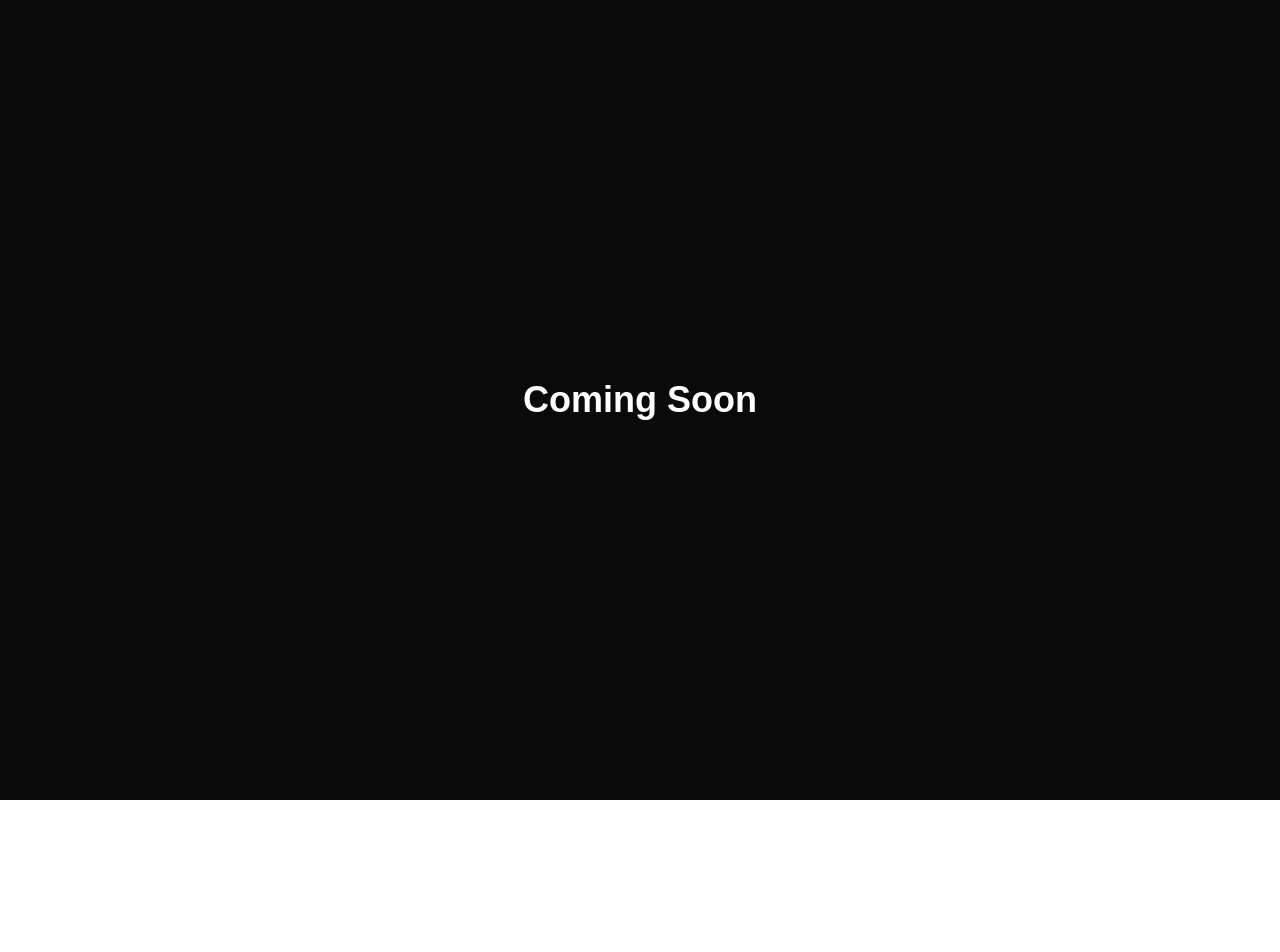
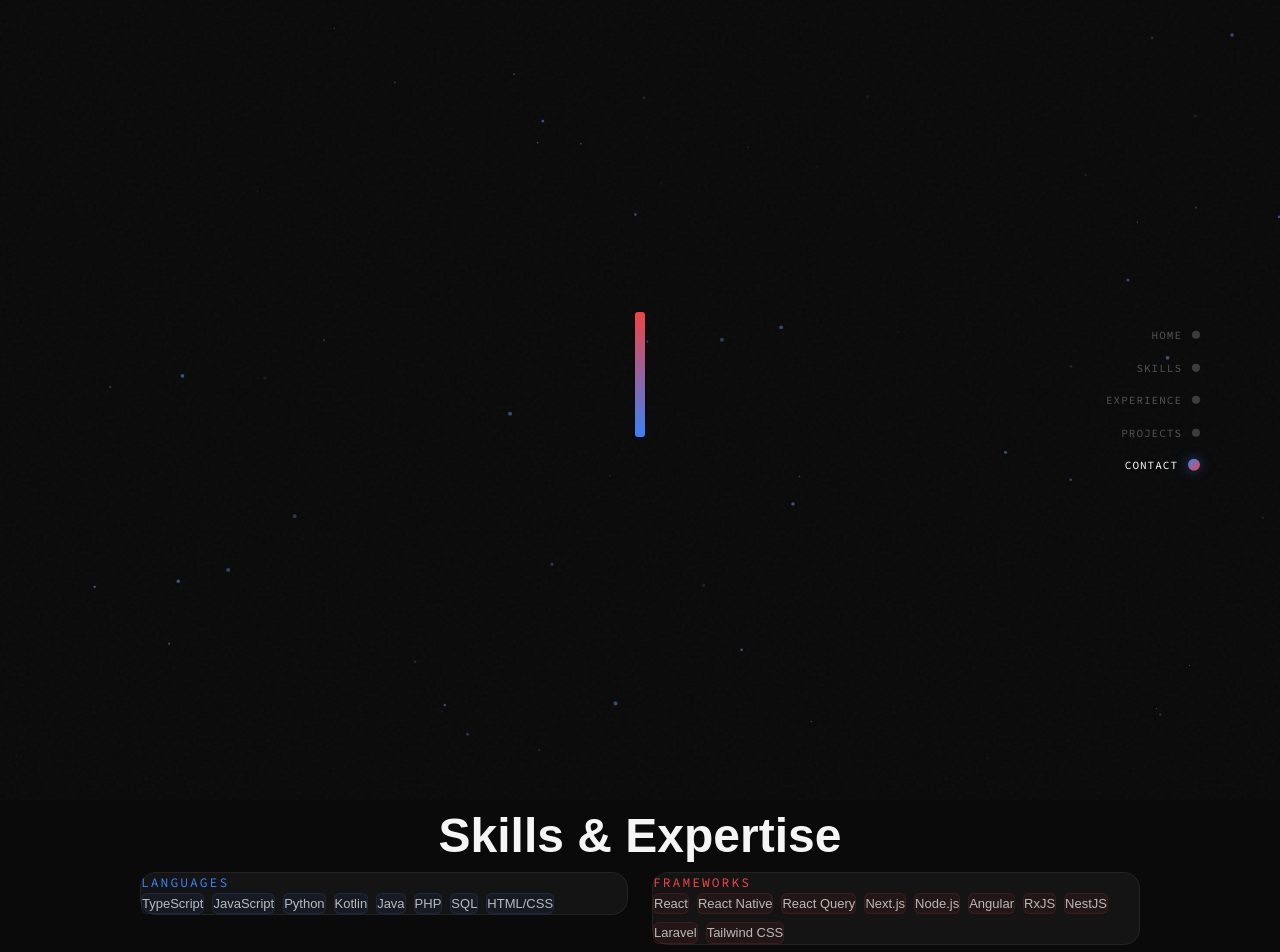
Before and after one commit to sunipan/personal-website, a Next.js app: page / in a window 1280 px wide. Shown: the top 952 px of the page. Before the commit the page ends 800 px from the top, so only its background shows below. Built offline with nearby package versions, Linux system fonts and the light colour scheme; a web font is replaced by a local one.

Commit message:
feat: wire all Design 1 sections together in page.tsx
- Compose ParticleBackground, NavDots, and all sections
- Add scroll tracking for NavDots active section highlighting
- Apply noise overlay, surface background, and General Sans font
- Clean, minimal orchestration component

```diff
--- a/src/app/page.tsx
+++ b/src/app/page.tsx
@@ -1,7 +1,60 @@
+'use client';
+
+import { useEffect, useState } from 'react';
+import { ParticleBackground } from '@/components/particle-background/ParticleBackground';
+import { NavDots, sections } from '@/components/nav-dots/NavDots';
+import { HeroSection } from '@/components/sections/HeroSection';
+import { SkillsSection } from '@/components/sections/SkillsSection';
+import { ExperienceSection } from '@/components/sections/ExperienceSection';
+import { ProjectsSection } from '@/components/sections/ProjectsSection';
+import { ContactSection } from '@/components/sections/ContactSection';
+
 export default function Home() {
+  const [activeSection, setActiveSection] = useState(0);
+
+  useEffect(() => {
+    const handleScroll = () => {
+      const sectionEls = sections.map((s) =>
+        document.getElementById(s.toLowerCase()),
+      );
+      const scrollY = window.scrollY + window.innerHeight * 0.35;
+
+      /* If near bottom of page, highlight last section */
+      const nearBottom =
+        window.scrollY + window.innerHeight >= document.body.scrollHeight - 100;
+      if (nearBottom) {
+        setActiveSection(sections.length - 1);
+        return;
+      }
+
+      let current = 0;
+      for (let i = 0; i < sectionEls.length; i++) {
+        const el = sectionEls[i];
+        if (el && el.offsetTop <= scrollY) {
+          current = i;
+        }
+      }
+      setActiveSection(current);
+    };
+
+    handleScroll();
+    window.addEventListener('scroll', handleScroll, { passive: true });
+    return () => window.removeEventListener('scroll', handleScroll);
+  }, []);
+
   return (
-    <main className="flex min-h-screen flex-col items-center justify-center bg-[#0a0a0a] text-white">
-      <h1 className="text-4xl font-bold">Coming Soon</h1>
-    </main>
+    <div className="relative min-h-screen overflow-x-hidden bg-surface font-sans text-neutral-100">
+      {/* Noise overlay */}
+      <div className="noise-overlay" />
+
+      <ParticleBackground />
+      <NavDots active={activeSection} />
+
+      <HeroSection />
+      <SkillsSection />
+      <ExperienceSection />
+      <ProjectsSection />
+      <ContactSection />
+    </div>
   );
 }
```
